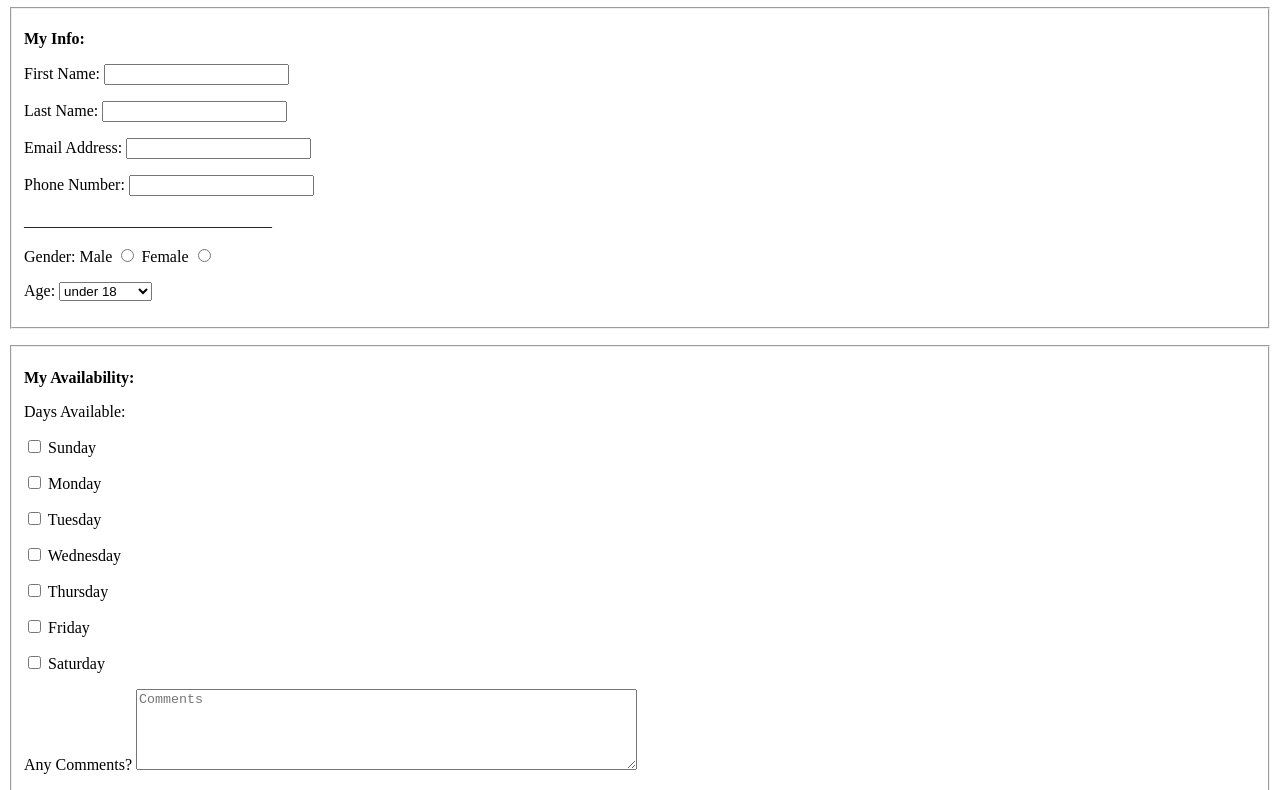
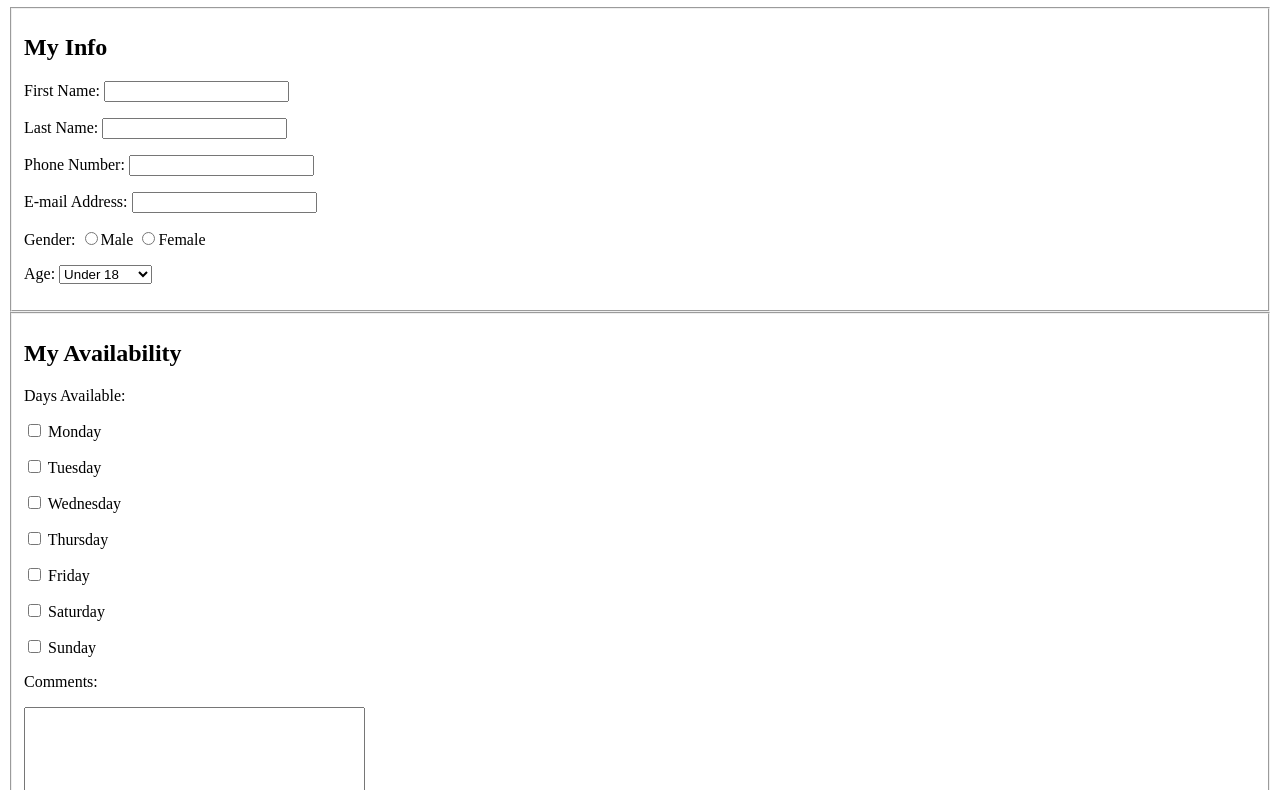
Before and after one commit to fulkerson99/Lab-4, a plain HTML site: page index.html in a window 1280 px wide. Shown: the part 73-863 px from the top of the page. Drawn offline with Linux system fonts and the light colour scheme.

Commit message:
Fixed html index

```diff
--- a/index.html
+++ b/index.html
@@ -1,73 +1,93 @@
-
-
-<!doctype html>
+<!DOCTYPE html>
 <html lang="en">
 <head>
   <meta charset="UTF-8">
-	<title>ITMD-361 Lab 4 </title>
-		<style>
-		.box {
-			border: 3px solid #444;
-			margin: 50px 25px;
-			padding: 8px 22px;
-		}
-	</style>
+  <title>Volunteer Form</title>
 </head>
 <body>
-	<h1>----Volunteer Form---- </h1>
-	<form method="POST" autocomplete = "on" action="http://bloomingdale.sat.iit.edu/fulkerson/lab3formscript.php" enctype="multipart/form-data">
+  <h1>Volunteer Form</h1>
+  <form action="http://bloomingdale.sat.iit.edu/kriedan/lab3formscript.php" method="post">
     <fieldset>
-		<p> <strong> My Info: </strong></p>
-
-		<label> First Name: <input type="text" name="first_name_field"></label>
-		<p> <label> Last Name: <input type="text" name="last_name_field"></label></p>
-		<p><label> Email Address: <input type="email" name="email_field"></label></p>
-		<p><label> Phone Number: <input type="tel" name="phone_field"></label></p>
-		<p><label>_______________________________</label></p>
-
-		<p>Gender:
-			<label> Male <input type="radio" name="gender_field" value = "male"></label>
-			<label> Female <input type="radio" name="gender_field" value = "female"></label>
+      <h2>My Info</h2>
+      <p>
+        <label>First Name: </label>
+        <input type="text" name="first_name_field">
       </p>
-
-		<p> Age:
+      <p>
+        <label>Last Name: </label>
+        <input type="text" name="last_name_field">
+      </p>
+      <p>
+        <label>Phone Number: </label>
+        <input type="text" name="phone_field">
+      </p>
+      <p>
+        <label>E-mail Address: </label>
+        <input type="email" name="email_field">
+      </p>
+      <p>
+        <label>Gender: </label>
+        <input type="radio" name="gender_field" value="Male">Male
+        <input type="radio" name="gender_field" value="Female">Female
+      </p>
+      <p>
+        <label>Age: </label>
         <select name="age_field">
-			<option value = "under 18"> under 18 </option>
-			<option value = "18-24"> 18 - 24 </option>
-			<option value = "25-34"> 25 - 34 </option>
-			<option value = "35-44"> 35 - 44 </option>
-			<option value = "45-54"> 45 - 54 </option>
-			<option value = "55-64"> 55 - 64 </option>
-			<option value = "65 and over"> 65 and over </option> </select>
+          <option value="Under 18">Under 18</option>
+          <option value="18 - 24">18 - 24</option>
+          <option value="25 - 34">25 - 34</option>
+          <option value="35 - 44">35 - 44</option>
+          <option value="45 - 54">45 - 54</option>
+          <option value="55 - 64">55 - 64</option>
+          <option value="65 and over">65 and over</option>
+        </select>
       </p>
     </fieldset>
 
-		<p></p>
-
     <fieldset>
-		<p><strong> My Availability: </strong></p>
-
-		<p> Days Available: </p>
-
-		<label> <input type="checkbox" name="available_field[]" value="Sunday"> Sunday </label>
-		<p><label><input type="checkbox" name="available_field[]" value="Monday"> Monday </label></p>
-		<p><label><input type ="checkbox" name="available_field[]" value="Tuesday"> Tuesday </label></p>
-		<p><label><input type ="checkbox" name="available_field[]" value="Wednesday"> Wednesday </label></p>
-		<p><label><input type ="checkbox" name="available_field[]" value="Thursday"> Thursday </label></p>
-		<p><label><input type ="checkbox" name="available_field[]" value="Friday"> Friday </label></p>
-		<p><label><input type ="checkbox" name="available_field[]" value="Saturday"> Saturday </label></p>
-
-		<p></p>
-
-		<p><label for = "a_textarea"> Any Comments? </label>
-			<textarea cols="60" rows = "5" name = "comments_field" placeholder="Comments" id="a_textarea"></textarea>
+      <h2>My Availability</h2>
+      <label>Days Available: </label>
+      <p>
+        <input type="checkbox" name="available_field[]" value="Monday">
+        <label>Monday</label>
       </p>
-
-		<p><input type = "hidden" name = "hidden_field" value="fulkerson"></p>
+      <p>
+        <input type="checkbox" name="available_field[]" value="Tuesday">
+        <label>Tuesday</label>
+      </p>
+      <p>
+        <input type="checkbox" name="available_field[]" value="Wednesday">
+        <label>Wednesday</label>
+      </p>
+      <p>
+        <input type="checkbox" name="available_field[]" value="Thursday">
+        <label>Thursday</label>
+      </p>
+      <p>
+        <input type="checkbox" name="available_field[]" value="Friday">
+        <label>Friday</label>
+      </p>
+      <p>
+        <input type="checkbox" name="available_field[]" value="Saturday">
+        <label>Saturday</label>
+      </p>
+      <p>
+        <input type="checkbox" name="available_field[]" value="Sunday">
+        <label>Sunday</label>
+      </p>
+      <p>
+        Comments:
+      </p>
+      <p>
+        <textarea cols="40" rows="10" name="comments_field"></textarea>
+      </p>
     </fieldset>
-
-		<p><input type = "submit" value = "Send Me"></p>
+    <p>
+      <input type="hidden" name="hidden_field" value="Joe Fulkerson">
+    </p>
+    <p>
+      <input type="submit" value="Submit">
+    </p>
   </form>
-
 </body>
 </html>
```
Lines whose indentation alone changed are shown as unchanged.
